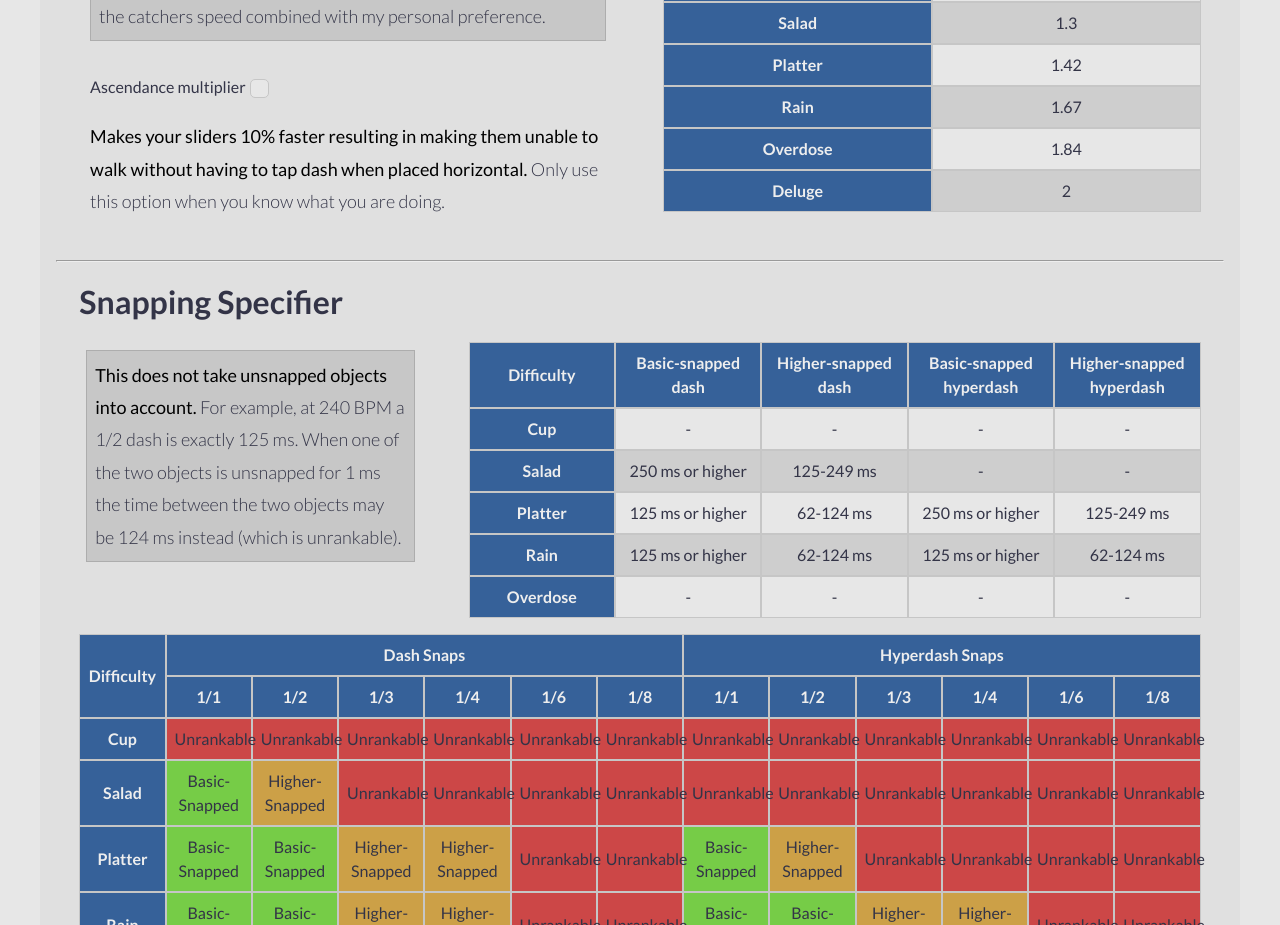
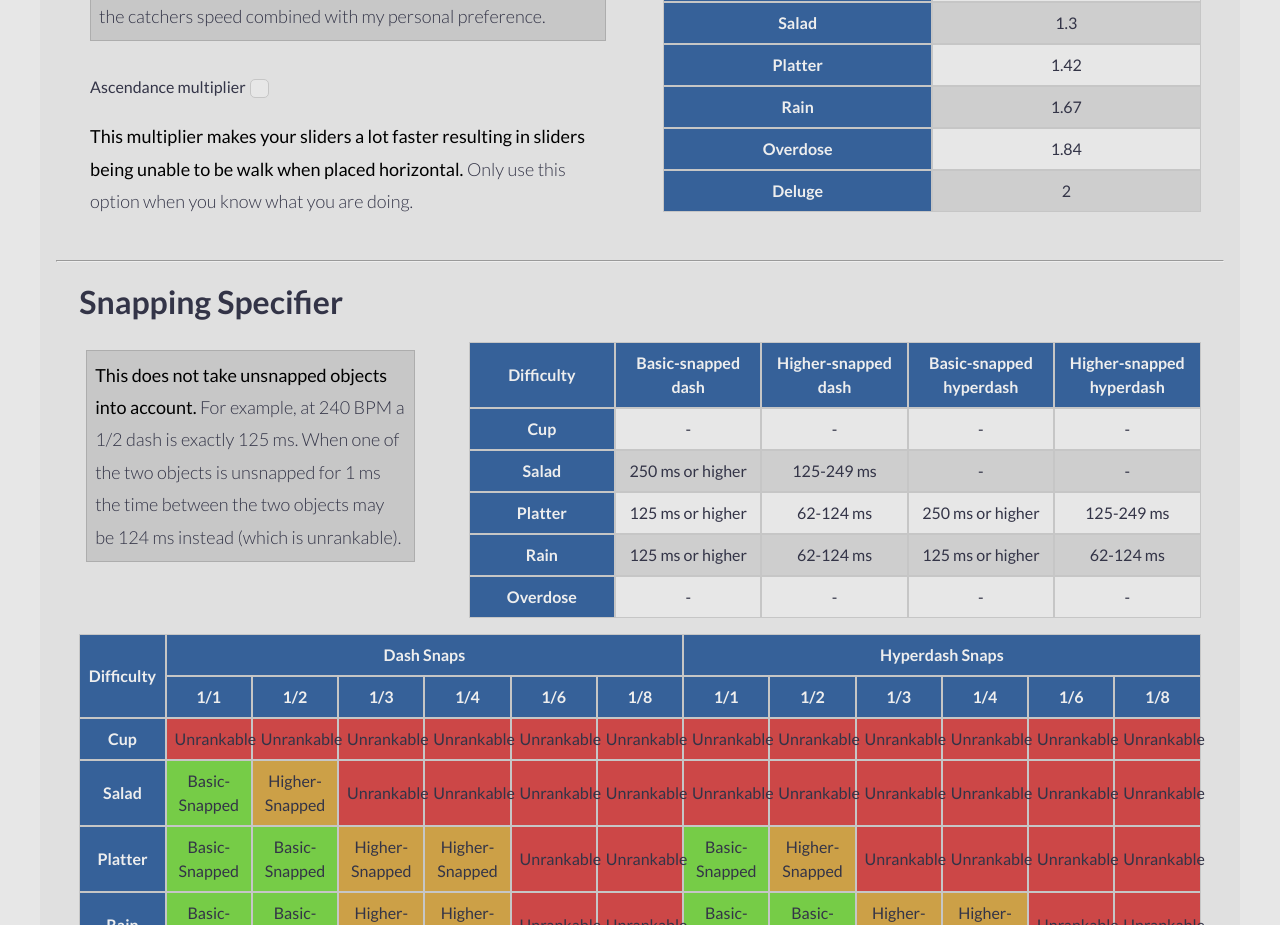
Before and after one commit to Darius-Wattimena/greaper-website, a React (Create React App) app: page /tools in a window 1280 px wide. Shown: the part 1220-2145 px from the top of the page. Built offline with nearby package versions, Linux system fonts and the light colour scheme.

Commit message:
Fixed the explanation of the checkbox

```diff
--- a/src/components/tools/svFinder/SliderVelocityForm.tsx
+++ b/src/components/tools/svFinder/SliderVelocityForm.tsx
@@ -27,7 +27,7 @@ export default function SliderVelocityForm({ ascendance, setAscendance }: Slider
         />
         <p>
           <strong className="fake-bold">
-            Makes your sliders 10% faster resulting in making them unable to walk without having to tap dash when
+            This multiplier makes your sliders a lot faster resulting in sliders being unable to be walk when
             placed horizontal.
           </strong>{' '}
           Only use this option when you know what you are doing.
```
